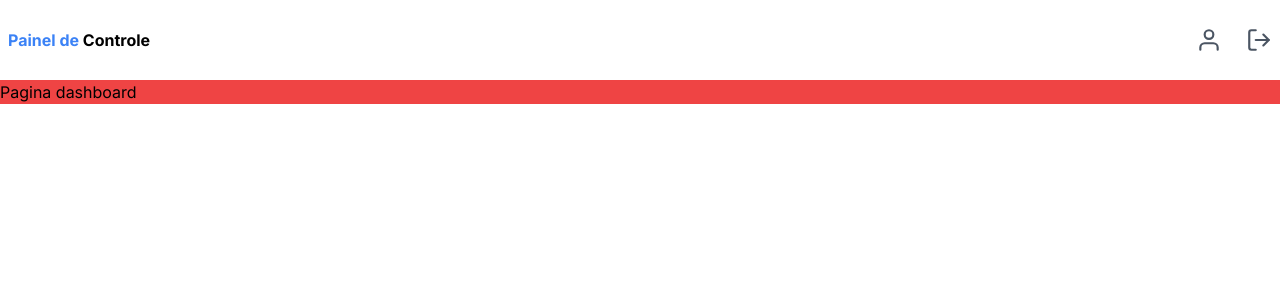
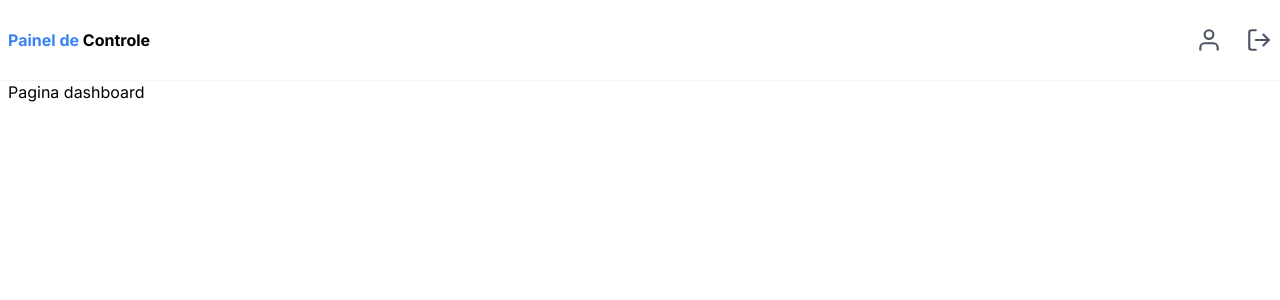
Before and after one commit to MuriloSG/controle-projetos, a Next.js app: page /dashboard in a window 1280 px wide. Shown: the top 300 px of the page. Built offline with nearby package versions, Linux system fonts and the light colour scheme.

Commit message:
Correction css

```diff
--- a/src/components/container/index.tsx
+++ b/src/components/container/index.tsx
@@ -2,7 +2,7 @@
 
 export function Container({ children }: { children: ReactNode }) {
   return (
-    <div className="w-full max-w-7xl ms-auto bg-red-500">
+    <div className="w-full max-w-7xl mx-auto px-2">
       {children}
     </div>
   );
```
